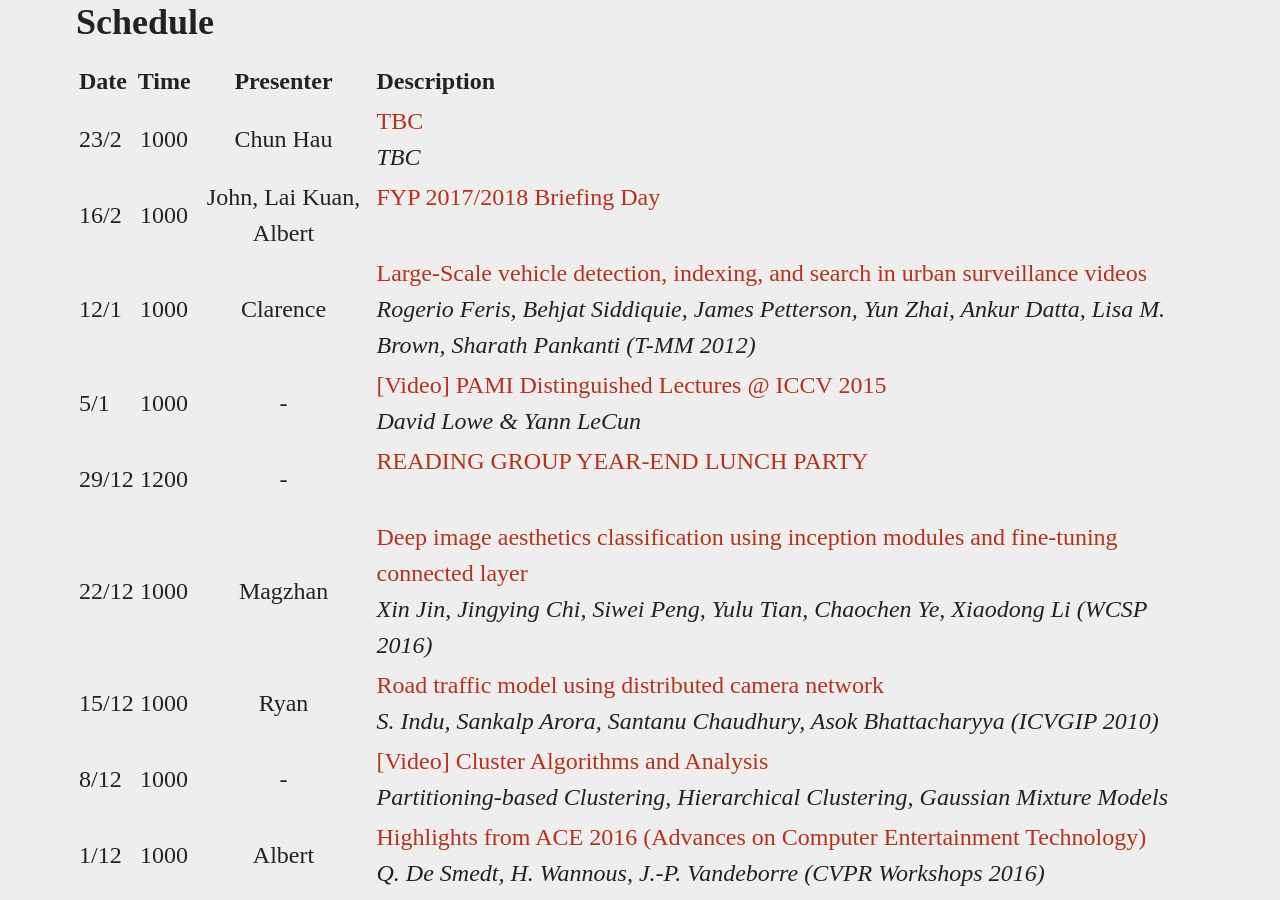
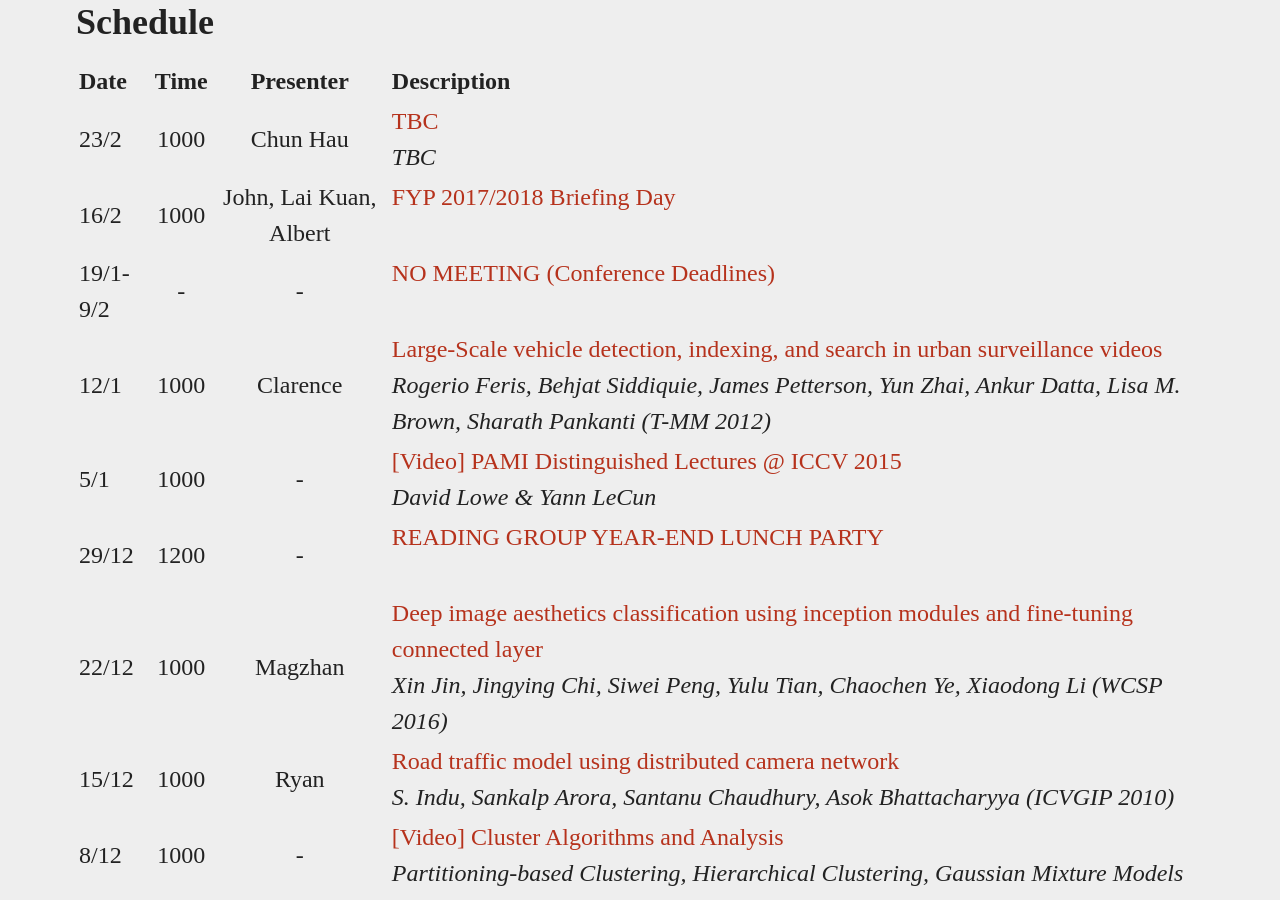
Before and after one commit to viprlab/viprlab.github.io, a Jekyll site: the page built from readinggroup.md, in a window 1280 px wide and 900 px high, scrolled down 459 px. Built offline with Jekyll 4.4.1, drawn with Linux system fonts in a browser that asks for light colours.

Commit message:
update schedule

```diff
--- a/readinggroup.md
+++ b/readinggroup.md
@@ -12,6 +12,10 @@ reads:
       time: "1000"
       presenter: "John, Lai Kuan, Albert"
       paper: "FYP 2017/2018 Briefing Day"
+    - date: "19/1-9/2"
+      time: "-"
+      presenter: "-"
+      paper: "NO MEETING (Conference Deadlines)"
     - date: "12/1"
       time: "1000"
       presenter: "Clarence"
```
